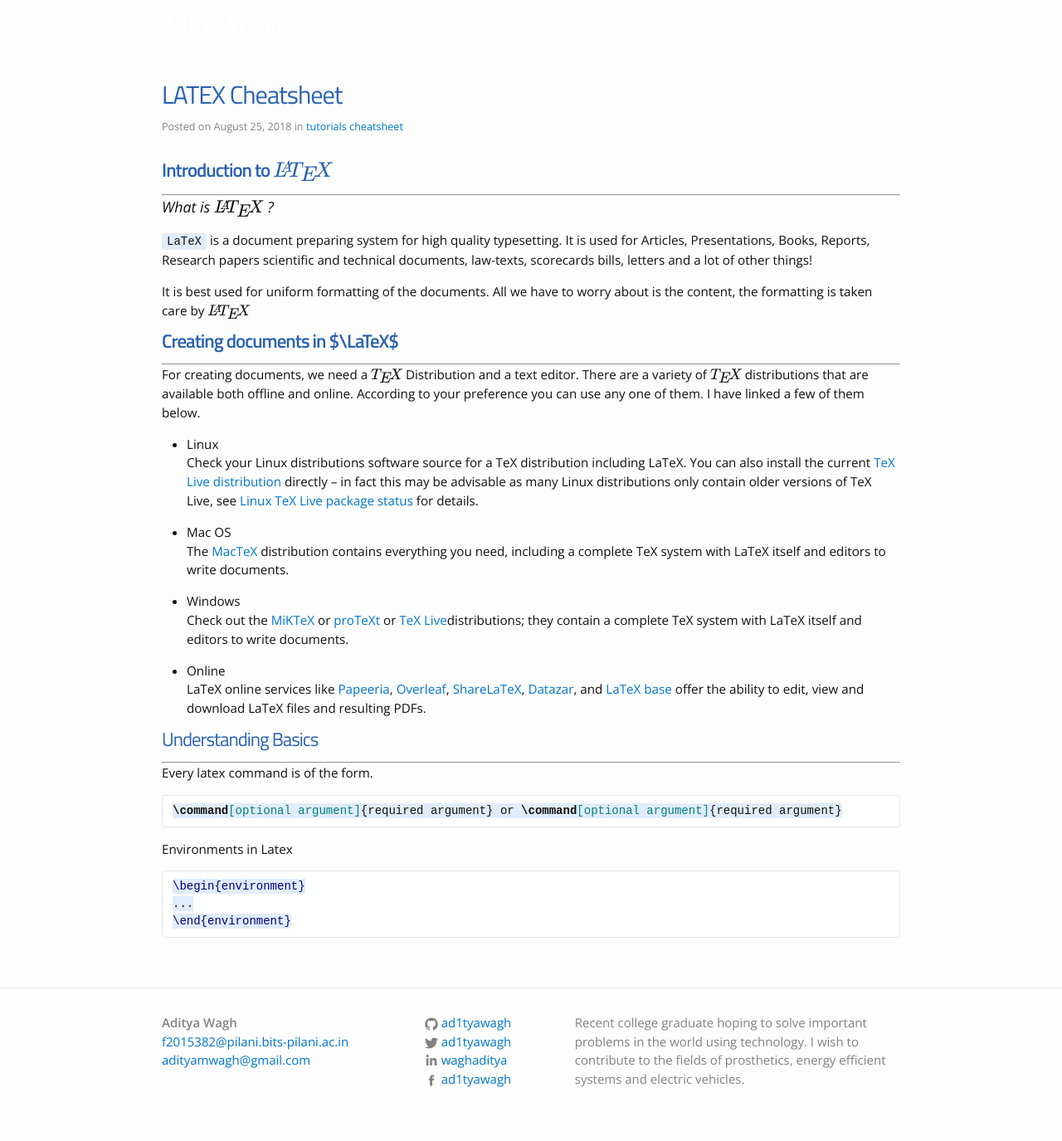
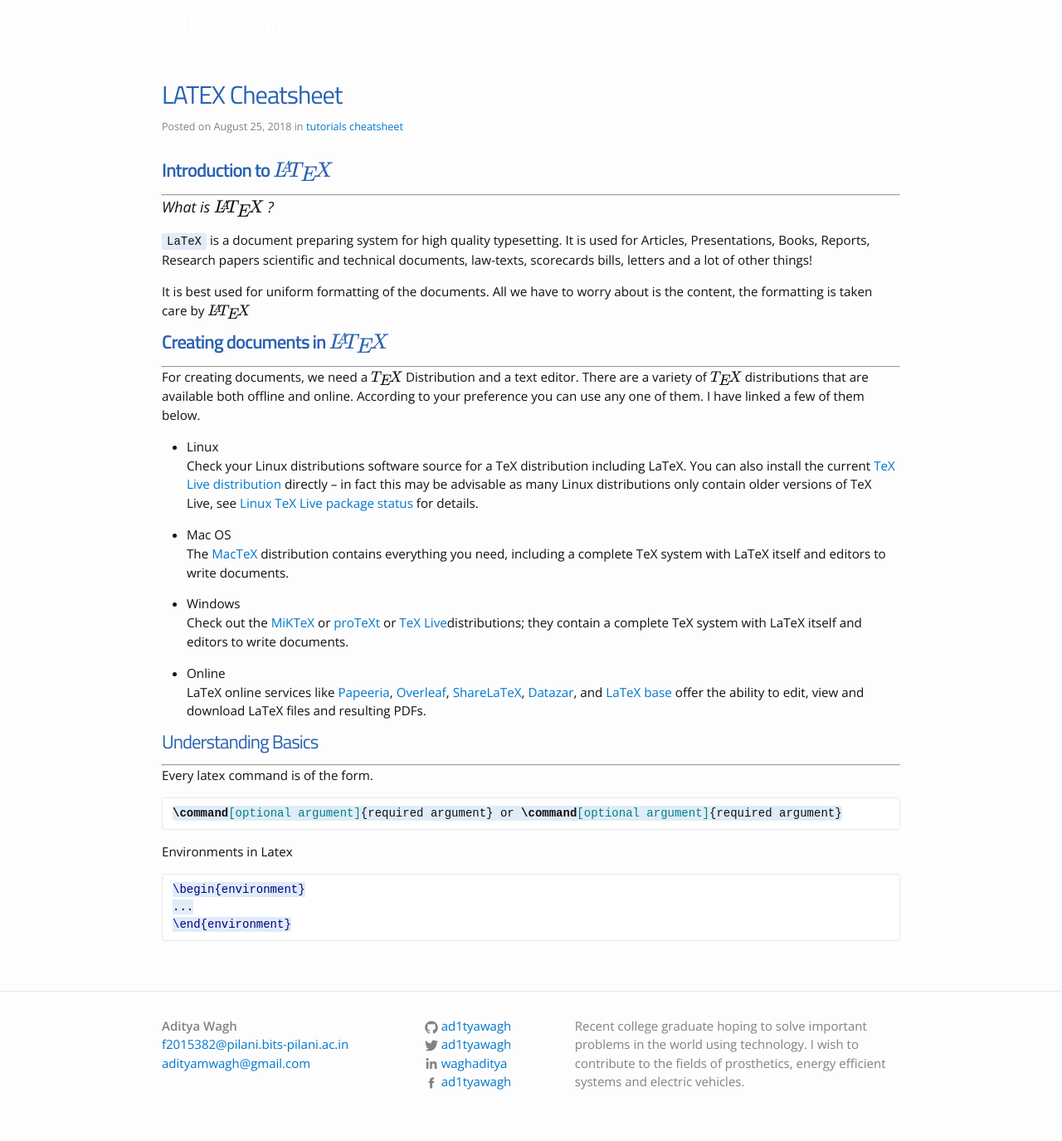
Before and after one commit to thecodeeagle/Ashlesha_Personal, a Jekyll site: the page built from _posts/2018-08-25-Latex Cheatsheet.markdown, in a window 1280 px wide. Shown: the whole page at 83% size. Built offline with Jekyll 4.4.1, drawn with Linux system fonts in a browser that asks for light colours; formulas are drawn with MathJax 3.

Commit message:
fixed error

```diff
--- a/_posts/2018-08-25-Latex Cheatsheet.markdown
+++ b/_posts/2018-08-25-Latex Cheatsheet.markdown
@@ -14,7 +14,7 @@ categories: [tutorials, cheatsheet]
 
 It is best used for uniform formatting of the documents. All we have to worry about is the content, the formatting is taken care by $$\LaTeX$$
 
-# **Creating documents in $\LaTeX$**
+# **Creating documents in $$\LaTeX$$**
 ---
 
 For creating  documents, we need a $$\TeX$$ Distribution and a text editor. There are a variety of $$\TeX$$ distributions that are available both offline and online. According to your preference you can use any one of them. I have linked a few of them below.
```
